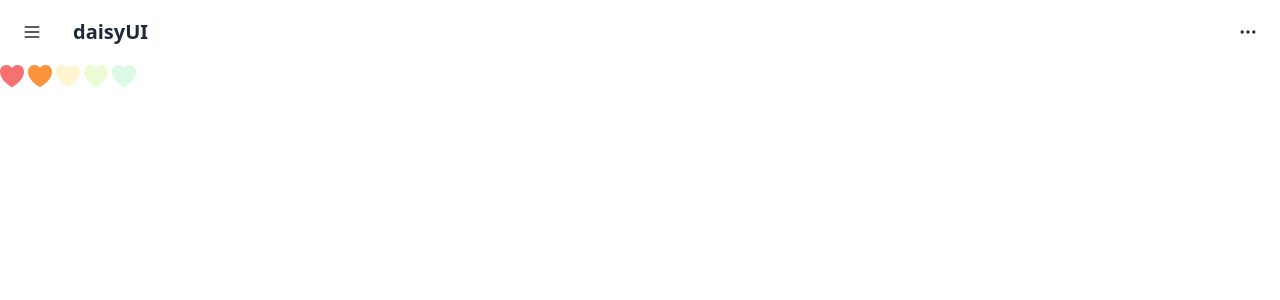
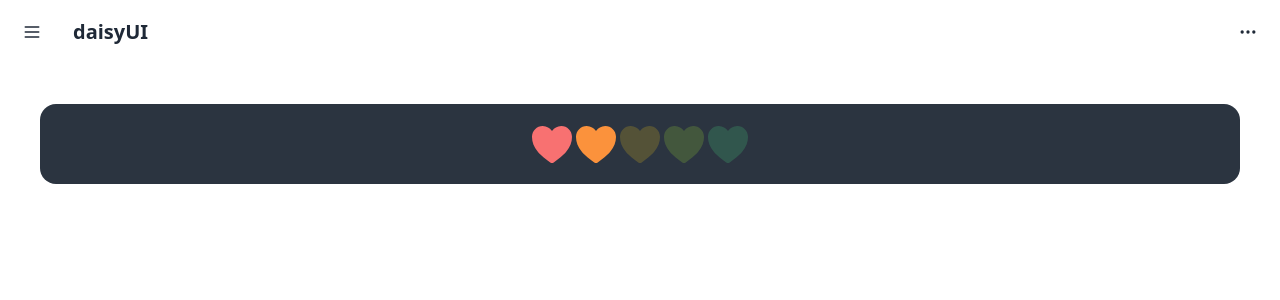
Before and after one commit to quentin-aslan/PWA, a Vue app: page / in a window 1280 px wide. Shown: the top 300 px of the page. Built offline with nearby package versions, Linux system fonts and the light colour scheme; sample sign-in values are in the browser's storage.

Commit message:
:lipstick: Card added around the mood tracker and a success message is displayed if the user send his mood

```diff
--- a/src/components/MoodTracker.vue
+++ b/src/components/MoodTracker.vue
@@ -1,10 +1,16 @@
 <template>
-	<div class="rating gap-1">
-		<input type="radio" v-model="moodValue" value="1" class="mask mask-heart bg-red-400" :checked="moodValue === 1" />
-		<input type="radio" v-model="moodValue" value="2" class="mask mask-heart bg-orange-400" :checked="moodValue === 2" />
-		<input type="radio" v-model="moodValue" value="3" class="mask mask-heart bg-yellow-400" :checked="moodValue === 3" />
-		<input type="radio" v-model="moodValue" value="4" class="mask mask-heart bg-lime-400" :checked="moodValue === 4" />
-		<input type="radio" v-model="moodValue" value="5" class="mask mask-heart bg-green-400" :checked="moodValue === 5" />
+	<div class="card bg-neutral text-neutral-content m-10">
+		<div class="card-body items-center text-center gap-5 p-5">
+			<div class="rating rating-lg gap-1">
+				<input type="radio" v-model="moodValue" value="1" class="mask mask-heart bg-red-400" :checked="moodValue === 1" />
+				<input type="radio" v-model="moodValue" value="2" class="mask mask-heart bg-orange-400" :checked="moodValue === 2" />
+				<input type="radio" v-model="moodValue" value="3" class="mask mask-heart bg-yellow-400" :checked="moodValue === 3" />
+				<input type="radio" v-model="moodValue" value="4" class="mask mask-heart bg-lime-400" :checked="moodValue === 4" />
+				<input type="radio" v-model="moodValue" value="5" class="mask mask-heart bg-green-400" :checked="moodValue === 5" />
+			</div>
+
+			<div v-if="todayMood" class="badge">Your mood is saved for today ✅</div>
+		</div>
 	</div>
 </template>
 <script lang="ts" setup>
```
